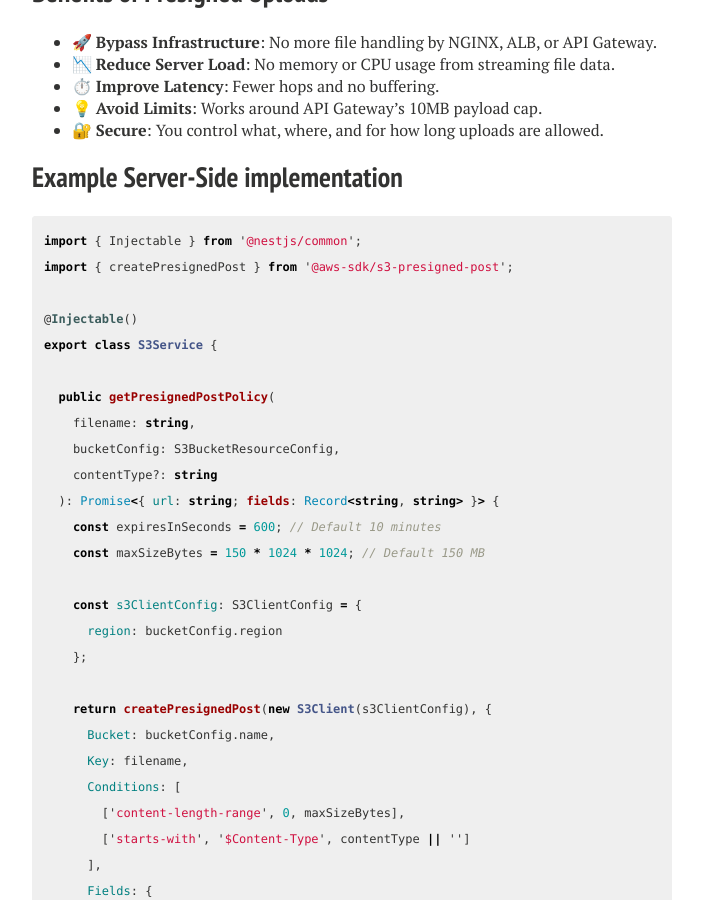
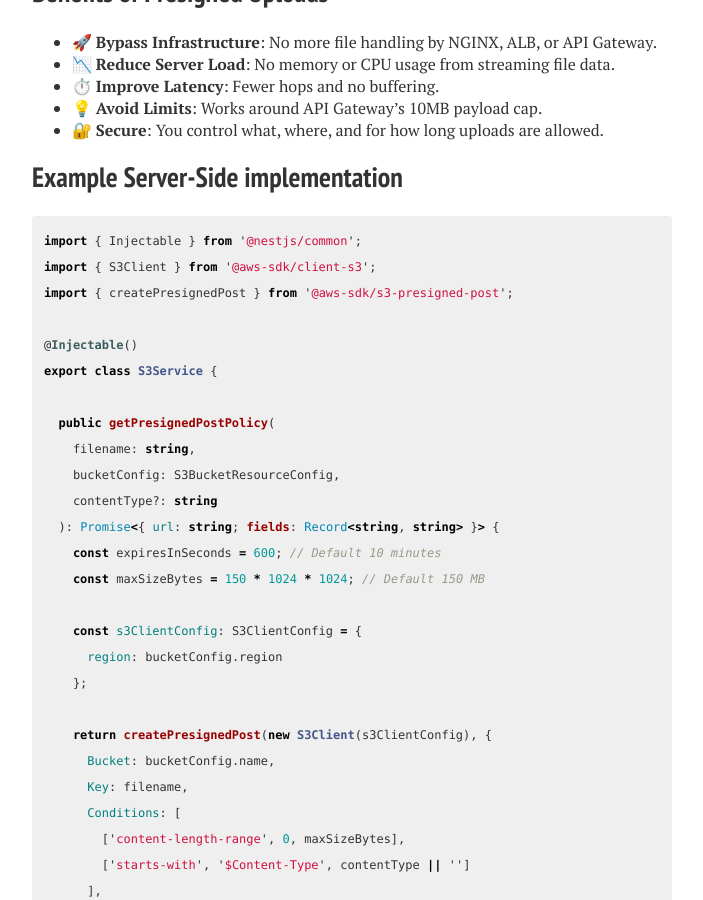
Before and after one commit to jonathas/jonathas.github.io, a Jekyll site: the page built from _posts/2025-07-12-optimizing-file-upload-with-aws-s3-presigned-post.md, in a window 1280 px wide and 900 px high, scrolled down 2347 px. Shown: the whole window, without its empty margins (288-991 px from the left). Built offline with Jekyll 4.4.1, drawn with Linux system fonts in a browser that asks for light colours; nearby versions of some CDN libraries; comment, search, counter and statistics services are not loaded.

Commit message:
fix: import

````diff
--- a/_posts/2025-07-12-optimizing-file-upload-with-aws-s3-presigned-post.md
+++ b/_posts/2025-07-12-optimizing-file-upload-with-aws-s3-presigned-post.md
@@ -111,6 +111,7 @@
 
 ```typescript
 import { Injectable } from '@nestjs/common';
+import { S3Client } from '@aws-sdk/client-s3';
 import { createPresignedPost } from '@aws-sdk/s3-presigned-post';
 
 @Injectable()
````
